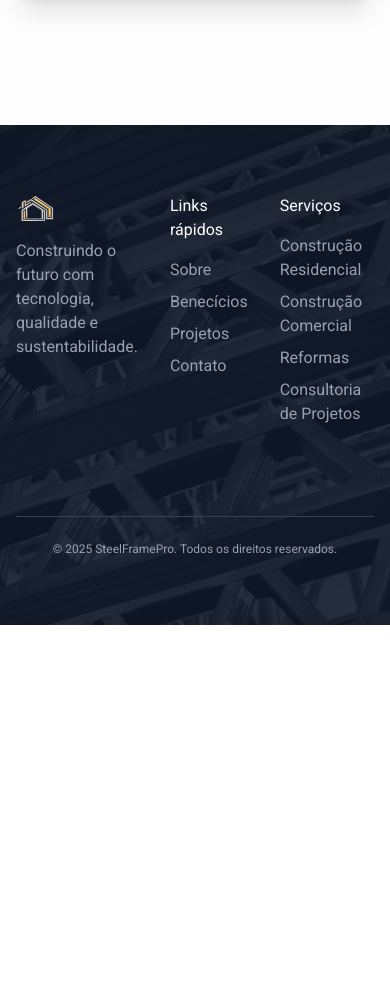
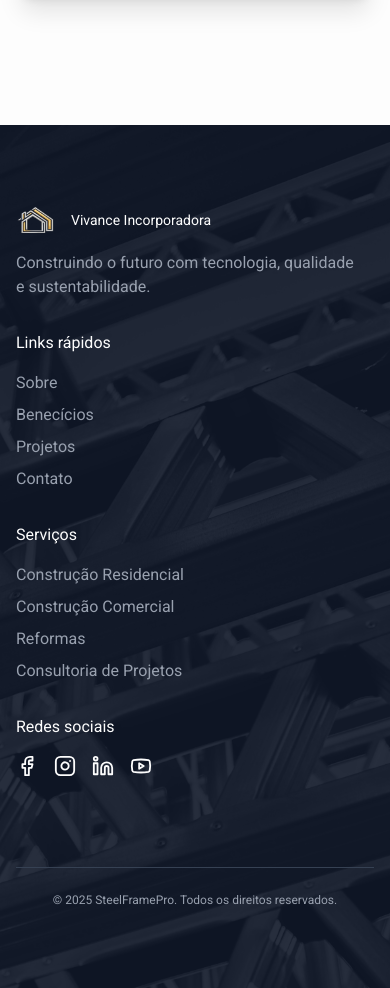
Before and after one commit to rafaelmjardim/vivance-project, a Next.js app: page / in a window 390 px wide. Shown: the part 5700-6688 px from the top of the page. Before the commit the page ends 6325 px from the top, so only its background shows below. Built offline with nearby package versions, Linux system fonts and the light colour scheme.

Commit message:
feat: implementa responsivo do footer

```diff
--- a/app/_components/footer.tsx
+++ b/app/_components/footer.tsx
@@ -11,14 +11,14 @@ import {
 
 export function Footer() {
   return (
-    <footer className="relative overflow-hidden flex w-full h-125">
+    <footer className="relative overflow-hidden flex w-full h-full">
       <Image
         src={footerBackground}
         alt="Material em steel frame"
         className="absolute object-cover w-full h-full"
       />
-      <div className=" px-4 sm:px-6 bg-surface-secundary/90 z-20 w-full h-full flex flex-col items-center justify-center gap-22.5">
-        <div className="container mx-auto flex gap-8">
+      <div className=" px-4 sm:px-6 py-20 bg-surface-secundary/90 z-20 w-full h-full flex flex-col items-center justify-center gap-22.5">
+        <div className="container mx-auto grid grid-cols-1 md:grid-cols-2 gap-8 lg:flex">
           <div className="w-87">
             <div className="flex items-center gap-4 mb-4">
               <Image
@@ -26,7 +26,7 @@ export function Footer() {
                 alt="Logo do Vivance Incorporadora"
                 height={30}
               />
-              <span className="hidden xl:inline-flex text-xl text-text-inverse">
+              <span className="text-md xl:text-xl text-text-inverse">
                 Vivance Incorporadora
               </span>
             </div>
```
